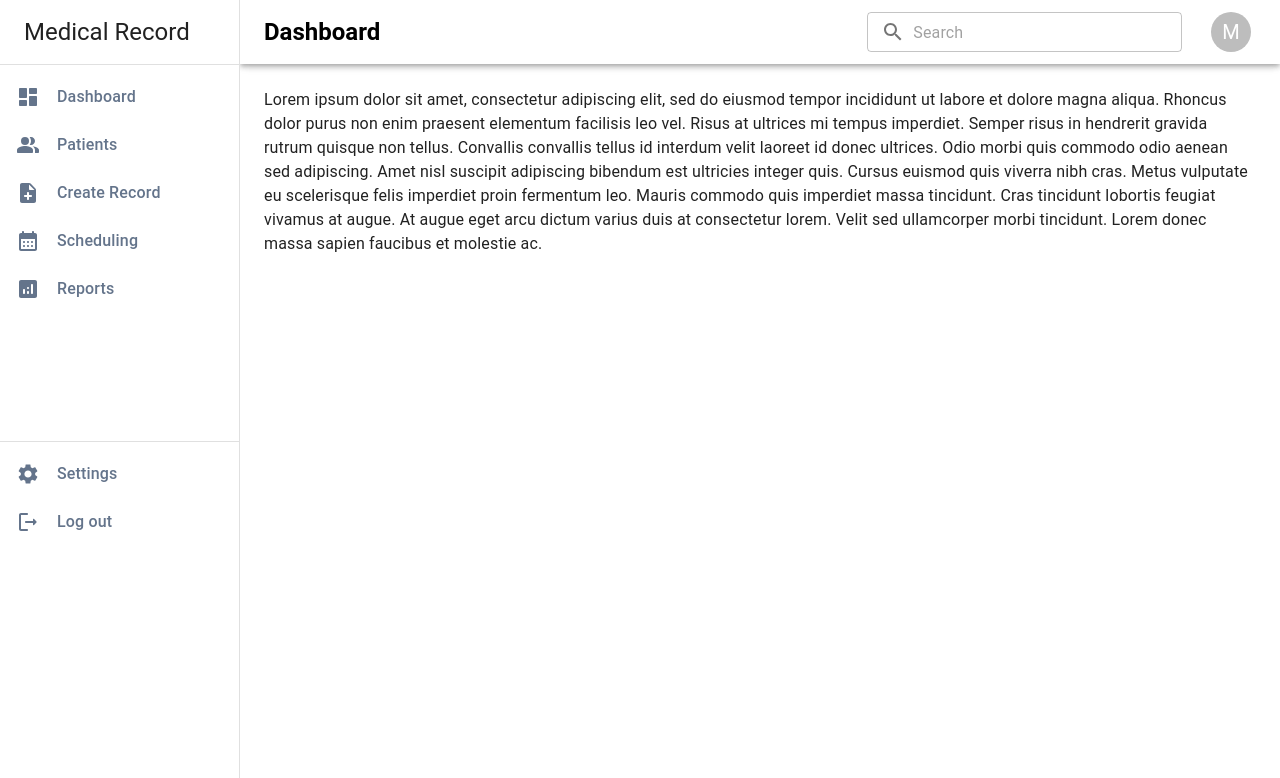
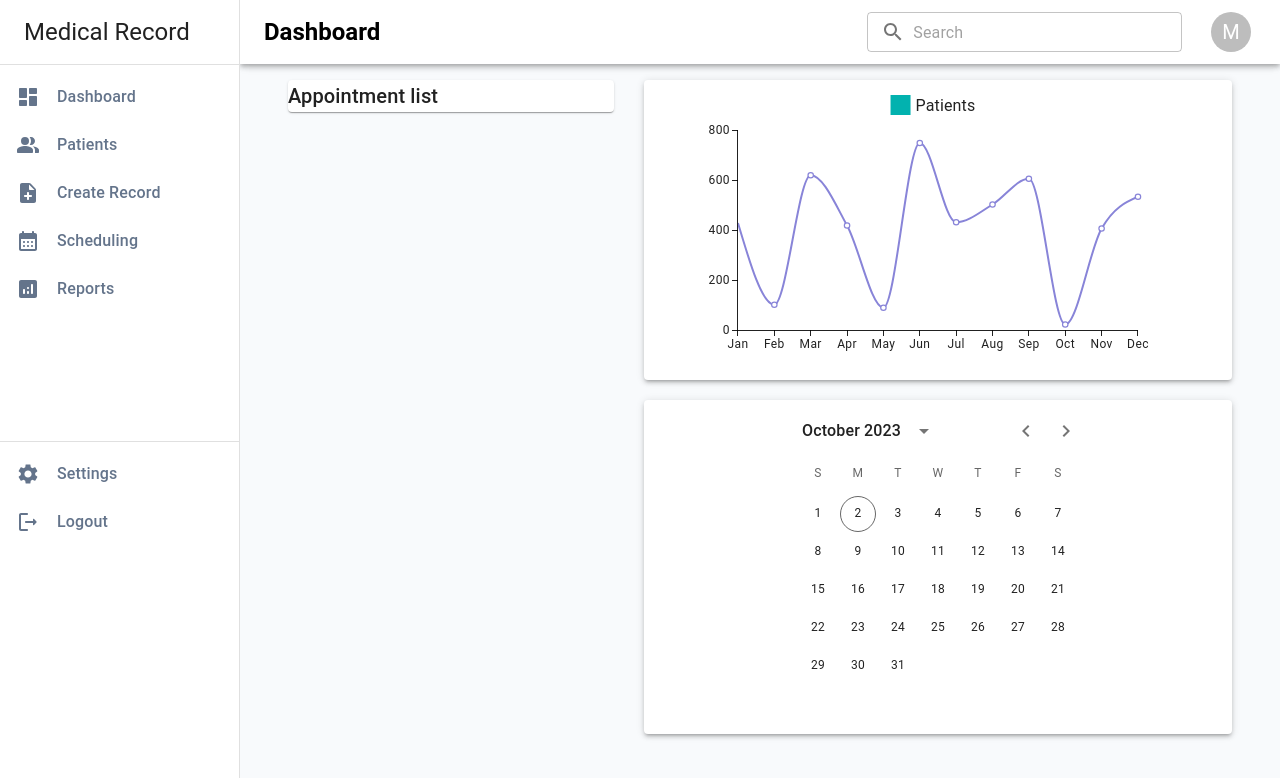
Before and after one commit to absolemlee/medical-record, a Next.js app: page /doctor in a window 1280 px wide. Shown: the top 778 px of the page. Built offline with nearby package versions, Linux system fonts and the light colour scheme.

Commit message:
add chart and calendar

```diff
--- a/app/components/SideBar.tsx
+++ b/app/components/SideBar.tsx
@@ -16,9 +16,6 @@ import ListItemButton from '@mui/material/ListItemButton';
 import ListItemIcon from '@mui/material/ListItemIcon';
 import ListItemText from '@mui/material/ListItemText';
 import SearchField from './SearchField';
-
-import Logout from '@mui/icons-material/Logout';
-import Settings from '@mui/icons-material/Settings';
 
 const drawerWidth = 240
 
--- /dev/null
+++ b/app/components/doctor/Calendar.tsx
@@ -0,0 +1,17 @@
+"use client"
+import React from 'react'
+import dayjs from 'dayjs';
+import { DemoContainer, DemoItem } from '@mui/x-date-pickers/internals/demo';
+import { AdapterDayjs } from '@mui/x-date-pickers/AdapterDayjs';
+import { LocalizationProvider } from '@mui/x-date-pickers/LocalizationProvider';
+import { DateCalendar } from '@mui/x-date-pickers/DateCalendar';
+
+const Calendar = () => {
+  return (
+    <LocalizationProvider dateAdapter={AdapterDayjs}>
+       <DateCalendar />
+    </LocalizationProvider>
+  )
+}
+
+export default Calendar
--- /dev/null
+++ b/app/components/doctor/Chart.tsx
@@ -0,0 +1,40 @@
+"use client"
+import React from 'react'
+import { LineChart } from '@mui/x-charts/LineChart';
+
+const Chart = () => {
+  // dummy data
+  const uData = Array.from(
+    { length: 12 },
+    () => Math.floor(Math.random() * (800 - 0 + 1)) + 0
+  )
+
+  const months = Array.from({ length: 12 }, (item, i) => {
+    return (new Date(0, i).toLocaleString('en-US', { month: 'long' })).slice(0, 3)
+  });
+
+  return (
+    <LineChart
+      width={500}
+      height={300}
+      series={[
+        { data: uData, label: 'Patients' },
+      ]}
+      xAxis={[{ scaleType: 'point', data: months }]}
+      sx={{
+        '.MuiLineElement-root': {
+          stroke: '#8884d8',
+          strokeWidth: 2,
+        },
+        '.MuiMarkElement-root': {
+          stroke: '#8884d8',
+          scale: '0.6',
+          fill: '#fff',
+          strokeWidth: 2,
+        },
+      }}
+    />
+  )
+}
+
+export default Chart
--- a/app/doctor/layout.tsx
+++ b/app/doctor/layout.tsx
@@ -59,7 +59,7 @@ const belowItems = [
     url: '/doctor/settings'
   },
   {
-    name: 'Log out',
+    name: 'Logout',
     icon: <LogoutRoundedIcon />,
     url: '/doctor/logout'
   },
--- a/app/doctor/page.tsx
+++ b/app/doctor/page.tsx
@@ -13,51 +13,46 @@ import {
 }
   from '@mui/material'
 
-import { LineChart } from '@mui/x-charts/LineChart';
+import Chart from '../components/doctor/Chart';
+import Calendar from '../components/doctor/Calendar';
 
 const DoctorDashboard = () => {
 
   return (
-    <Box sx={{ display: 'flex' }}>
-      <Box
-        component="main"
-        sx={{ flexGrow: 1, bgcolor: 'background.default', p: 3, display: 'flex' }}
+    <Container sx={{ display: 'flex', bgcolor: '#F8FAFC', height: '100vh' }}>
+      <Container
+        // component="main"
+        sx={{ display: 'flex', columnGap: '30px', mt: 2 }}
       >
         <Box sx={{ flexGrow: 2 }}>
-          <Typography paragraph>
-            Lorem ipsum dolor sit amet, consectetur adipiscing elit, sed do eiusmod
-            tempor incididunt ut labore et dolore magna aliqua. Rhoncus dolor purus non
-            enim praesent elementum facilisis leo vel. Risus at ultrices mi tempus
-            imperdiet. Semper risus in hendrerit gravida rutrum quisque non tellus.
-            Convallis convallis tellus id interdum velit laoreet id donec ultrices.
-            Odio morbi quis commodo odio aenean sed adipiscing. Amet nisl suscipit
-            adipiscing bibendum est ultricies integer quis. Cursus euismod quis viverra
-            nibh cras. Metus vulputate eu scelerisque felis imperdiet proin fermentum
-            leo. Mauris commodo quis imperdiet massa tincidunt. Cras tincidunt lobortis
-            feugiat vivamus at augue. At augue eget arcu dictum varius duis at
-            consectetur lorem. Velit sed ullamcorper morbi tincidunt. Lorem donec massa
-            sapien faucibus et molestie ac.
-          </Typography>
+          <Paper>
+            <Typography variant="h6">
+              Appointment list
+            </Typography>
+          </Paper>
+
+          {/* <Paper>
+            <Typography>Appointment list</Typography>
+          </Paper>
+          <Paper>
+            <Typography>Labs list</Typography>
+          </Paper>
+          <Paper>
+            <Typography>Billings list</Typography>
+          </Paper> */}
         </Box>
 
-        {/* <Box sx={{ flexGrow: 1 }}>
+        <Box sx={{ flexGrow: 1, gap: '20px', display: 'flex', flexDirection: 'column' }}>
+          <Paper elevation={3} sx={{display: 'flex', padding: "-100px"}}>
+            {/* <Typography>Patients dummy line chart</Typography> */}
+            <Chart />
+          </Paper>
           <Paper elevation={3}>
-            <Typography>Patients dummy line chart</Typography>
-            <LineChart
-              xAxis={[{ data: [1, 2, 3, 5, 8, 10] }]}
-              series={[
-                {
-                  data: [2, 5.5, 2, 8.5, 1.5, 5],
-                },
-              ]}
-              width={500}
-              height={300}
-            />
+            <Calendar />
           </Paper>
-        </Box> */}
-
-      </Box>
-    </Box>
+        </Box>
+      </Container>
+    </Container>
   )
 }
 
--- a/package.json
+++ b/package.json
@@ -14,9 +14,11 @@
     "@mui/icons-material": "^5.14.11",
     "@mui/material": "^5.14.11",
     "@mui/x-charts": "^6.0.0-alpha.14",
+    "@mui/x-date-pickers": "^6.16.2",
     "@types/node": "20.7.2",
     "@types/react": "18.2.23",
     "@types/react-dom": "18.2.8",
+    "dayjs": "^1.11.10",
     "eslint": "8.50.0",
     "eslint-config-next": "13.5.3",
     "next": "13.5.3",
```
Also changed, not shown: app/components/ThemeRegistry/theme.ts (+0 -21 lines), 1 other file (tests, documents, lock files or other folders).
